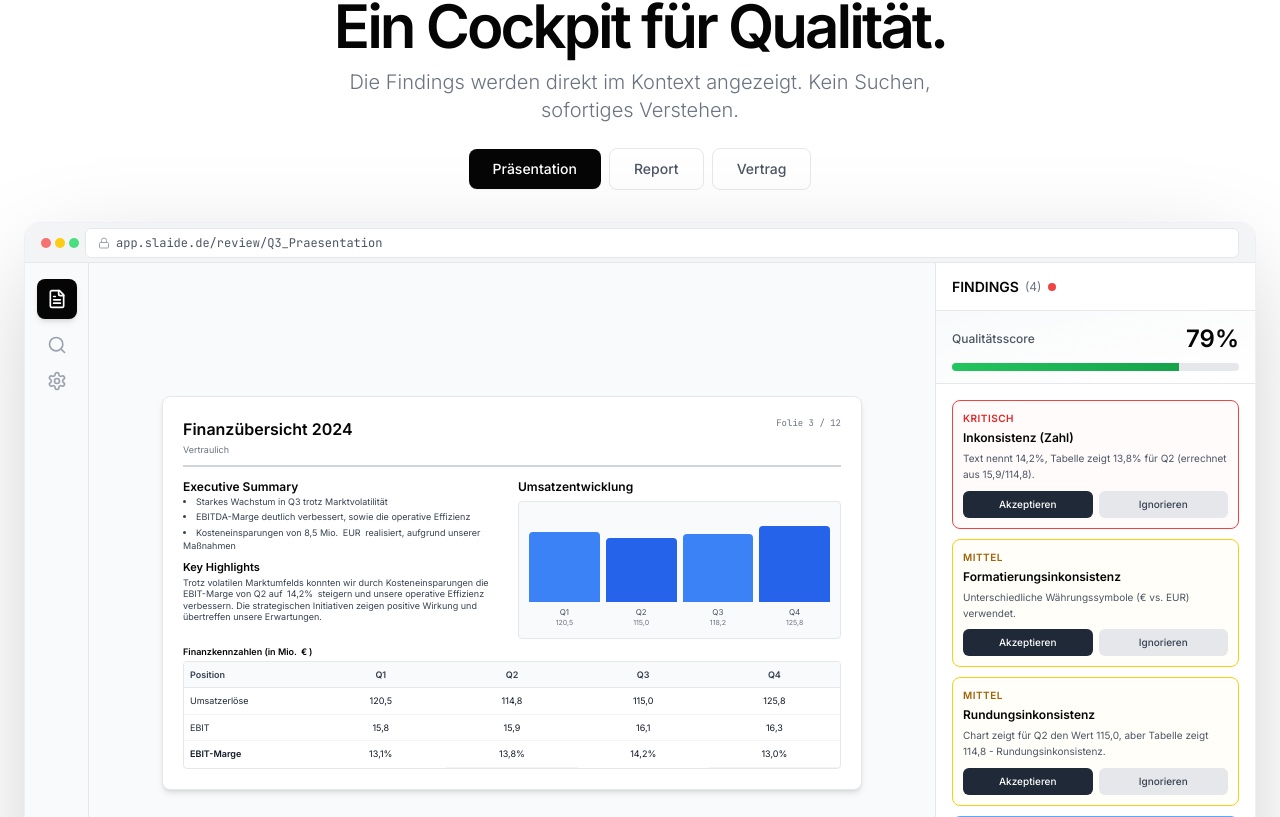
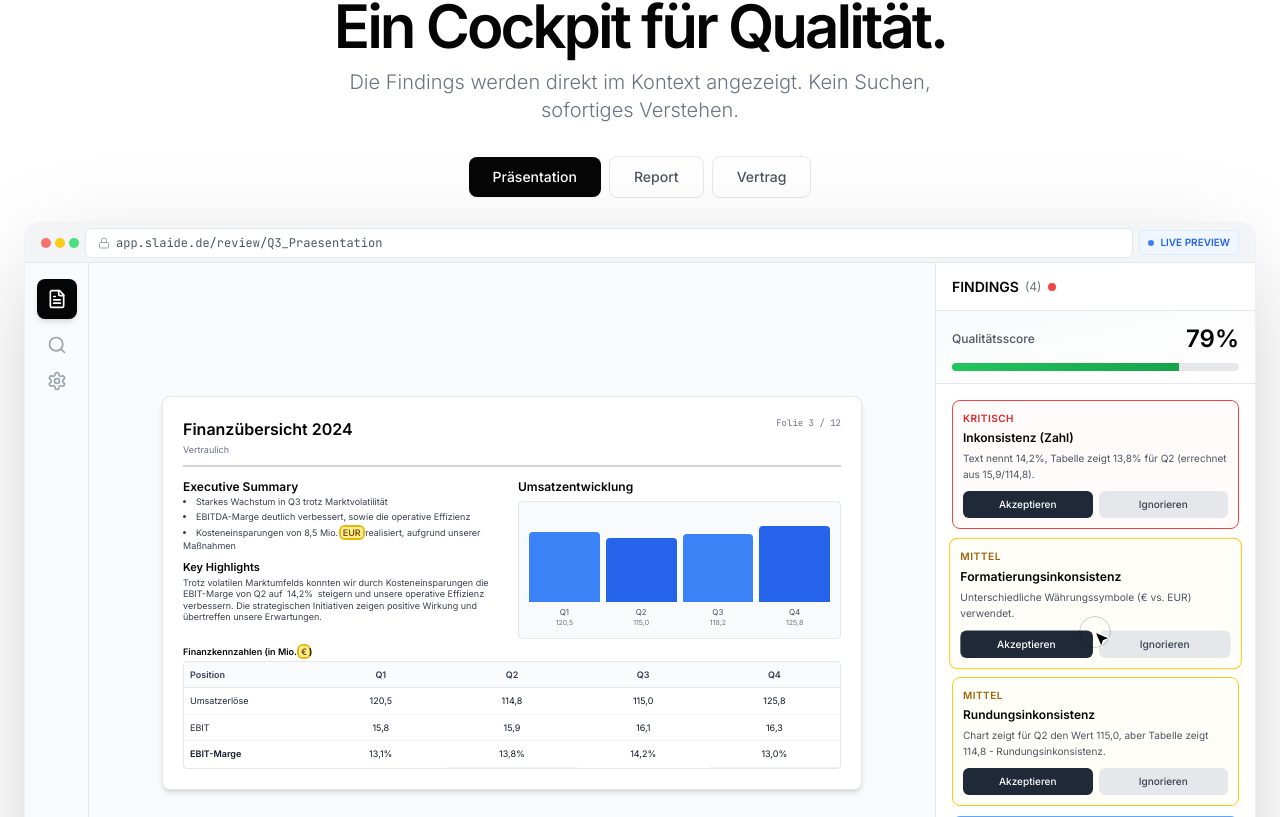
Before and after one commit to Lugier/Slaide-Website, a Next.js app: page / in a window 1280 px wide. Shown: the part 2143-2960 px from the top of the page. Built offline with nearby package versions, Linux system fonts and the light colour scheme.

Commit message:
refactor: simplify demo cursor to standard arrow with corrected positioning and hover flow

```diff
--- a/components/sections/platform-demo-section.tsx
+++ b/components/sections/platform-demo-section.tsx
@@ -1,7 +1,7 @@
 'use client'
 
 import { useState, useEffect, useRef, memo } from 'react'
-import { FileText, Search, Settings, Lock, BarChart3, FileCode } from 'lucide-react'
+import { FileText, Search, Settings, Lock, BarChart3, FileCode, MousePointer2 } from 'lucide-react'
 
 type MockupType = 'slide' | 'report' | 'contract'
 type ViewType = 'presentation' | 'report' | 'contract'
@@ -17,7 +17,9 @@ function PlatformDemoSectionComponent(): JSX.Element {
   const [isVisible, setIsVisible] = useState(false)
   const [findingStates, setFindingStates] = useState<FindingState>({})
   const [hoveredFinding, setHoveredFinding] = useState<string | null>(null)
+  const [demoActive, setDemoActive] = useState(false)
   const sectionRef = useRef<HTMLDivElement>(null)
+  const mainContainerRef = useRef<HTMLDivElement>(null)
 
   useEffect(() => {
     if (viewType === 'presentation') {
@@ -159,6 +161,17 @@ function PlatformDemoSectionComponent(): JSX.Element {
     return activeCount
   }
 
+  // Demo Sequence Logic
+  useEffect(() => {
+    if (!isVisible || demoActive) return
+
+    const timer = setTimeout(() => {
+      setDemoActive(true)
+    }, 2000)
+
+    return () => clearTimeout(timer)
+  }, [isVisible, demoActive])
+
   const mockups = [
     {
       id: 'slide' as MockupType,
@@ -182,10 +195,13 @@ function PlatformDemoSectionComponent(): JSX.Element {
           <p className="text-lg md:text-xl text-gray-500 font-light leading-relaxed max-w-2xl mx-auto mb-6">
             Die Findings werden direkt im Kontext angezeigt. Kein Suchen, sofortiges Verstehen.
           </p>
+        </div>
 
+        <div ref={mainContainerRef} className="relative reveal delay-200">
           {/* View Type Tabs - Above Mockup */}
           <div className="flex items-center justify-center gap-2 mb-6">
             <button
+              id="tab-presentation"
               onClick={() => setViewType('presentation')}
               aria-label="Präsentationsansicht auswählen"
               className={`px-6 py-2.5 rounded-lg text-sm font-medium transition-all ${viewType === 'presentation'
@@ -196,6 +212,7 @@ function PlatformDemoSectionComponent(): JSX.Element {
               Präsentation
             </button>
             <button
+              id="tab-report"
               onClick={() => setViewType('report')}
               aria-label="Berichtsansicht auswählen"
               type="button"
@@ -207,6 +224,7 @@ function PlatformDemoSectionComponent(): JSX.Element {
               Report
             </button>
             <button
+              id="tab-contract"
               onClick={() => setViewType('contract')}
               aria-label="Vertragsansicht auswählen"
               type="button"
@@ -218,10 +236,7 @@ function PlatformDemoSectionComponent(): JSX.Element {
               Vertrag
             </button>
           </div>
-        </div>
 
-        {/* Mockup Container */}
-        <div className="relative reveal delay-200">
           <div className="bg-white rounded-2xl shadow-[0_30px_100px_-20px_rgba(0,0,0,0.25)] border border-gray-200/60 overflow-hidden relative w-full transform transition-all duration-500">
             {/* Browser Top Bar */}
             <div className="h-10 bg-gray-100 border-b border-gray-200 flex items-center gap-1.5 px-4 shrink-0">
@@ -236,6 +251,14 @@ function PlatformDemoSectionComponent(): JSX.Element {
                   app.slaide.de/review/{viewType === 'presentation' ? 'Q3_Praesentation' : viewType === 'report' ? 'HPP_Alpen_Turbine_Revision' : 'Service_Vertrag_Nordstern_CloudSolutions'}
                 </span>
               </div>
+
+              {/* Live Preview Badge */}
+              {demoActive && (
+                <div className="hidden lg:flex items-center gap-1.5 px-2 py-1 bg-blue-50 border border-blue-100 rounded text-[10px] font-bold text-blue-600 animate-pulse shrink-0">
+                  <div className="w-1.5 h-1.5 rounded-full bg-blue-500"></div>
+                  LIVE PREVIEW
+                </div>
+              )}
             </div>
 
             {/* App Content - Three Column Layout */}
@@ -297,7 +320,7 @@ function PlatformDemoSectionComponent(): JSX.Element {
                     return (
                       <div
                         className={`border ${isIgnored || isAccepted ? 'border-gray-300' : 'border-red-500'} rounded-lg p-2.5 ${isIgnored || isAccepted ? 'bg-gray-100' : 'bg-red-50/30'} relative shadow-sm ${isAccepted ? 'ring-2 ring-green-400 ring-opacity-50' : ''} ${isHovered ? 'ring-2 ring-red-500 ring-opacity-70 scale-[1.02]' : ''} transition-all cursor-pointer ${isIgnored || isAccepted ? 'order-last' : 'order-first'} ${status === 'active' ? 'platform-finding-active-red' : ''} overflow-hidden group/card`}
-                        onMouseEnter={() => setHoveredFinding(findingKey)}
+                        onMouseEnter={() => { setHoveredFinding(findingKey); setDemoActive(false); }}
                         onMouseLeave={() => setHoveredFinding(null)}
                       >
                         <div>
@@ -320,12 +343,14 @@ function PlatformDemoSectionComponent(): JSX.Element {
                           {status === 'active' && (
                             <div className="flex gap-1.5 mt-2">
                               <button
+                                id={`accept-${activeMockup}-0`}
                                 onClick={() => handleAccept(activeMockup, 0)}
                                 className="flex-1 bg-gray-800 text-white text-[10px] py-1.5 px-2 rounded-md font-medium hover:bg-gray-900 transition-colors"
                               >
                                 Akzeptieren
                               </button>
                               <button
+                                id={`ignore-${activeMockup}-0`}
                                 onClick={() => handleIgnore(activeMockup, 0)}
                                 aria-label="Fehler ignorieren"
                                 className="flex-1 bg-gray-200 text-gray-700 text-[10px] py-1.5 px-2 rounded-md font-medium hover:bg-gray-300 transition-colors"
@@ -349,7 +374,7 @@ function PlatformDemoSectionComponent(): JSX.Element {
                     return (
                       <div
                         className={`border ${isIgnored || isAccepted ? 'border-gray-300' : 'border-red-500'} rounded-lg p-2.5 ${isIgnored || isAccepted ? 'bg-gray-100' : 'bg-red-50/30'} relative shadow-sm ${isAccepted ? 'ring-2 ring-green-400 ring-opacity-50' : ''} ${isHovered ? 'ring-2 ring-red-500 ring-opacity-70 scale-[1.02]' : ''} transition-all cursor-pointer ${isIgnored || isAccepted ? 'order-last' : 'order-first'} ${status === 'active' ? 'platform-finding-active-red' : ''} overflow-hidden group/card`}
-                        onMouseEnter={() => setHoveredFinding(findingKey)}
+                        onMouseEnter={() => { setHoveredFinding(findingKey); setDemoActive(false); }}
                         onMouseLeave={() => setHoveredFinding(null)}
                       >
                         <div>
@@ -367,6 +392,7 @@ function PlatformDemoSectionComponent(): JSX.Element {
                           {status === 'active' && (
                             <div className="flex gap-1.5 mt-2">
                               <button
+                                id={`accept-${activeMockup}-4`}
                                 onClick={() => handleAccept(activeMockup, 4)}
                                 className="flex-1 bg-gray-800 text-white text-[10px] py-1.5 px-2 rounded-md font-medium hover:bg-gray-900 transition-colors"
                                 aria-label="Fehler akzeptieren"
@@ -375,6 +401,7 @@ function PlatformDemoSectionComponent(): JSX.Element {
                                 Akzeptieren
                               </button>
                               <button
+                                id={`ignore-${activeMockup}-4`}
                                 onClick={() => handleIgnore(activeMockup, 4)}
                                 className="flex-1 bg-gray-200 text-gray-700 text-[10px] py-1.5 px-2 rounded-md font-medium hover:bg-gray-300 transition-colors"
                                 aria-label="Fehler ignorieren"
@@ -399,7 +426,7 @@ function PlatformDemoSectionComponent(): JSX.Element {
                     return (
                       <div
                         className={`border ${isIgnored || isAccepted ? 'border-gray-300' : 'border-yellow-400'} rounded-lg p-2.5 ${isIgnored || isAccepted ? 'bg-gray-100' : 'bg-yellow-50/30'} shadow-sm ${isAccepted ? 'ring-2 ring-green-400 ring-opacity-50' : ''} ${isHovered ? 'ring-2 ring-yellow-500 ring-opacity-70 scale-[1.02]' : ''} transition-all cursor-pointer ${isIgnored || isAccepted ? 'order-last' : 'order-first'} ${status === 'active' ? 'platform-finding-active-yellow' : ''} overflow-hidden group/card`}
-                        onMouseEnter={() => setHoveredFinding(findingKey)}
+                        onMouseEnter={() => { setHoveredFinding(findingKey); setDemoActive(false); }}
                         onMouseLeave={() => setHoveredFinding(null)}
                       >
 
@@ -422,12 +449,14 @@ function PlatformDemoSectionComponent(): JSX.Element {
                         {status === 'active' && (
                           <div className="flex gap-1.5 mt-2">
                             <button
+                              id={`accept-${activeMockup}-1`}
                               onClick={() => handleAccept(activeMockup, 1)}
                               className="flex-1 bg-gray-800 text-white text-[10px] py-1.5 px-2 rounded-md font-medium hover:bg-gray-900 transition-colors"
                             >
                               Akzeptieren
                             </button>
                             <button
+                              id={`ignore-${activeMockup}-1`}
                               onClick={() => handleIgnore(activeMockup, 1)}
                               className="flex-1 bg-gray-200 text-gray-700 text-[10px] py-1.5 px-2 rounded-md font-medium hover:bg-gray-300 transition-colors"
                             >
@@ -449,7 +478,7 @@ function PlatformDemoSectionComponent(): JSX.Element {
                     return (
                       <div
                         className={`border ${isIgnored || isAccepted ? 'border-gray-300' : 'border-yellow-400'} rounded-lg p-2.5 ${isIgnored || isAccepted ? 'bg-gray-100' : 'bg-yellow-50/30'} shadow-sm ${isAccepted ? 'ring-2 ring-green-400 ring-opacity-50' : ''} ${isHovered ? 'ring-2 ring-yellow-500 ring-opacity-70 scale-[1.02]' : ''} transition-all cursor-pointer ${isIgnored || isAccepted ? 'order-last' : 'order-first'} ${status === 'active' ? 'platform-finding-active-yellow' : ''} overflow-hidden group/card`}
-                        onMouseEnter={() => setHoveredFinding(findingKey)}
+                        onMouseEnter={() => { setHoveredFinding(findingKey); setDemoActive(false); }}
                         onMouseLeave={() => setHoveredFinding(null)}
                       >
 
@@ -472,12 +501,14 @@ function PlatformDemoSectionComponent(): JSX.Element {
                         {status === 'active' && (
                           <div className="flex gap-1.5 mt-2">
                             <button
+                              id={`accept-${activeMockup}-2`}
                               onClick={() => handleAccept(activeMockup, 2)}
                               className="flex-1 bg-gray-800 text-white text-[10px] py-1.5 px-2 rounded-md font-medium hover:bg-gray-900 transition-colors"
                             >
                               Akzeptieren
                             </button>
                             <button
+                              id={`ignore-${activeMockup}-2`}
                               onClick={() => handleIgnore(activeMockup, 2)}
                               className="flex-1 bg-gray-200 text-gray-700 text-[10px] py-1.5 px-2 rounded-md font-medium hover:bg-gray-300 transition-colors"
                             >
@@ -499,7 +530,7 @@ function PlatformDemoSectionComponent(): JSX.Element {
                     return (
                       <div
                         className={`border ${isIgnored || isAccepted ? 'border-gray-300' : 'border-blue-400'} rounded-lg p-2.5 ${isIgnored || isAccepted ? 'bg-gray-100' : 'bg-blue-50/30'} shadow-sm ${isAccepted ? 'ring-2 ring-green-400 ring-opacity-50' : ''} ${isHovered ? 'ring-2 ring-blue-500 ring-opacity-70 scale-[1.02]' : ''} transition-all cursor-pointer ${isIgnored || isAccepted ? 'order-last' : 'order-first'} ${status === 'active' ? 'platform-finding-active-blue' : ''} overflow-hidden group/card`}
-                        onMouseEnter={() => setHoveredFinding(findingKey)}
+                        onMouseEnter={() => { setHoveredFinding(findingKey); setDemoActive(false); }}
                         onMouseLeave={() => setHoveredFinding(null)}
                       >
 
@@ -517,12 +548,14 @@ function PlatformDemoSectionComponent(): JSX.Element {
                         {status === 'active' && (
                           <div className="flex gap-1.5 mt-2">
                             <button
+                              id={`accept-${activeMockup}-3`}
                               onClick={() => handleAccept(activeMockup, 3)}
                               className="flex-1 bg-gray-800 text-white text-[10px] py-1.5 px-2 rounded-md font-medium hover:bg-gray-900 transition-colors"
                             >
                               Akzeptieren
                             </button>
                             <button
+                              id={`ignore-${activeMockup}-3`}
                               onClick={() => handleIgnore(activeMockup, 3)}
                               className="flex-1 bg-gray-200 text-gray-700 text-[10px] py-1.5 px-2 rounded-md font-medium hover:bg-gray-300 transition-colors"
                             >
@@ -544,7 +577,7 @@ function PlatformDemoSectionComponent(): JSX.Element {
                     return (
                       <div
                         className={`border ${isIgnored || isAccepted ? 'border-gray-300' : 'border-blue-400'} rounded-lg p-2.5 ${isIgnored || isAccepted ? 'bg-gray-100' : 'bg-blue-50/30'} shadow-sm ${isAccepted ? 'ring-2 ring-green-400 ring-opacity-50' : ''} ${isHovered ? 'ring-2 ring-blue-500 ring-opacity-70 scale-[1.02]' : ''} transition-all cursor-pointer ${isIgnored || isAccepted ? 'order-last' : 'order-first'} ${status === 'active' ? 'platform-finding-active-blue' : ''} overflow-hidden group/card`}
-                        onMouseEnter={() => setHoveredFinding(findingKey)}
+                        onMouseEnter={() => { setHoveredFinding(findingKey); setDemoActive(false); }}
                         onMouseLeave={() => setHoveredFinding(null)}
                       >
 
@@ -565,12 +598,14 @@ function PlatformDemoSectionComponent(): JSX.Element {
                         {status === 'active' && (
                           <div className="flex gap-1.5 mt-2">
                             <button
+                              id={`accept-${activeMockup}-3`}
                               onClick={() => handleAccept(activeMockup, 3)}
                               className="flex-1 bg-gray-800 text-white text-[10px] py-1.5 px-2 rounded-md font-medium hover:bg-gray-900 transition-colors"
                             >
                               Akzeptieren
                             </button>
                             <button
+                              id={`ignore-${activeMockup}-3`}
                               onClick={() => handleIgnore(activeMockup, 3)}
                               className="flex-1 bg-gray-200 text-gray-700 text-[10px] py-1.5 px-2 rounded-md font-medium hover:bg-gray-300 transition-colors"
                             >
@@ -585,6 +620,15 @@ function PlatformDemoSectionComponent(): JSX.Element {
                 </div>
               </div>
             </div>
+
+            {/* Demo Cursor */}
+            {demoActive && (
+              <DemoCursorComponent
+                containerRef={mainContainerRef}
+                onHover={setHoveredFinding}
+                activeMockup={activeMockup}
+              />
+            )}
           </div>
         </div>
         <style jsx global>{`
@@ -614,11 +658,132 @@ function PlatformDemoSectionComponent(): JSX.Element {
           }
         `}</style>
       </div>
-    </section>
+    </section >
   )
 }
 
 export const PlatformDemoSection = memo(PlatformDemoSectionComponent)
+
+// --- Demo Cursor Component ---
+interface DemoCursorProps {
+  containerRef: React.RefObject<HTMLDivElement>
+  onHover: (id: string | null) => void
+  activeMockup: MockupType
+}
+
+function DemoCursorComponent({ containerRef, activeMockup, onHover }: DemoCursorProps): JSX.Element {
+  const [position, setPosition] = useState({ x: 600, y: 400 })
+  const [isVisible, setIsVisible] = useState(false)
+  const [isHovering, setIsHovering] = useState(false)
+
+  // Start the demo sequence
+  useEffect(() => {
+    let mounted = true
+
+    const runDemo = async () => {
+      // Allow layout to stabilize
+      await new Promise(r => setTimeout(r, 1000))
+      if (!mounted) return
+
+      setIsVisible(true)
+
+      if (!containerRef.current) return
+
+      // Find finding cards
+      const cards = Array.from(containerRef.current.querySelectorAll('.group\\/card'))
+
+      // Determine logical order based on mockup type
+      const getKeys = (m: MockupType) => {
+        if (m === 'report') return [`${m}-0`, `${m}-4`, `${m}-1`, `${m}-2`, `${m}-3`]
+        return [`${m}-0`, `${m}-1`, `${m}-2`, `${m}-3`]
+      }
+
+      const keys = getKeys(activeMockup)
+
+      for (let i = 0; i < cards.length; i++) {
+        if (!mounted) return
+        const el = cards[i]
+        const key = keys[i]
+
+        if (!el || !key) continue
+
+        // Calculate precise center position
+        const updatePosition = () => {
+          if (!containerRef.current) return { x: 0, y: 0 }
+          const rect = el.getBoundingClientRect()
+          const containerRect = containerRef.current.getBoundingClientRect()
+
+          // Manual correction: Shift UP by 25% of height to hit conceptual center if visuals are off-center
+          // Also apply a rigid offset if needed
+          return {
+            x: rect.left - containerRect.left + rect.width / 2,
+            y: (rect.top - containerRect.top + rect.height / 2) - 40 // Force upward shift based on user feedback
+          }
+        }
+
+        const target = updatePosition()
+        setPosition(target)
+
+        // Travel time (smooth glide)
+        await new Promise(r => setTimeout(r, 1000))
+        if (!mounted) return
+
+        // Hover Effect
+        setIsHovering(true)
+        if (onHover) onHover(key)
+
+        // Read time
+        await new Promise(r => setTimeout(r, 1500))
+        if (!mounted) return
+
+        setIsHovering(false)
+        if (onHover) onHover(null)
+      }
+
+      // Exit
+      await new Promise(r => setTimeout(r, 500))
+      setIsVisible(false)
+    }
+
+    runDemo()
+
+    return () => { mounted = false }
+  }, [containerRef, activeMockup, onHover])
+
+  return (
+    <div className={`absolute inset-0 pointer-events-none z-[100] transition-opacity duration-300 ${isVisible ? 'opacity-100' : 'opacity-0'}`}>
+      <div
+        className="absolute transition-all duration-700 cubic-bezier(0.2, 0.8, 0.2, 1)"
+        style={{
+          left: position.x,
+          top: position.y,
+        }}
+      >
+        {/* Simple, Professional Cursor */}
+        <div className="relative -translate-x-[6px] -translate-y-[2px]">
+          <svg
+            width="24"
+            height="24"
+            viewBox="0 0 24 24"
+            fill="none"
+            className={`transition-transform duration-300 ${isHovering ? 'scale-90' : 'scale-100'}`}
+          >
+            <path
+              d="M3 3L10.07 19.97L12.58 12.58L19.97 10.07L3 3Z"
+              fill="black"
+              stroke="white"
+              strokeWidth="1.5"
+              strokeLinejoin="round"
+            />
+          </svg>
+
+          {/* Subtle Touch/Interaction Ring */}
+          <div className={`absolute top-0 left-0 w-8 h-8 -ml-3 -mt-3 border border-black/20 rounded-full transition-all duration-500 ${isHovering ? 'opacity-100 scale-100' : 'opacity-0 scale-50'}`} />
+        </div>
+      </div>
+    </div>
+  )
+}
 
 // Slide Mockup Component - Präsentation mit Charts (16:9)
 interface MockupProps {
```
